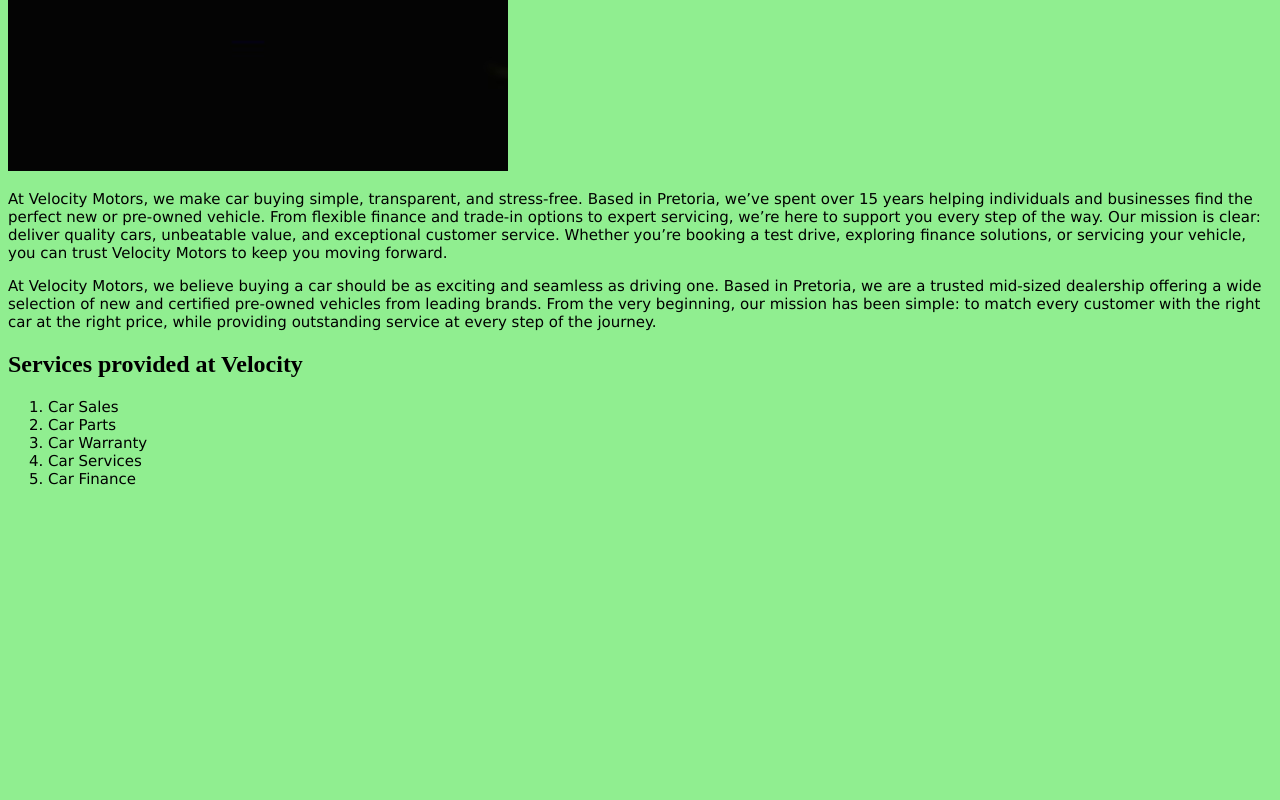
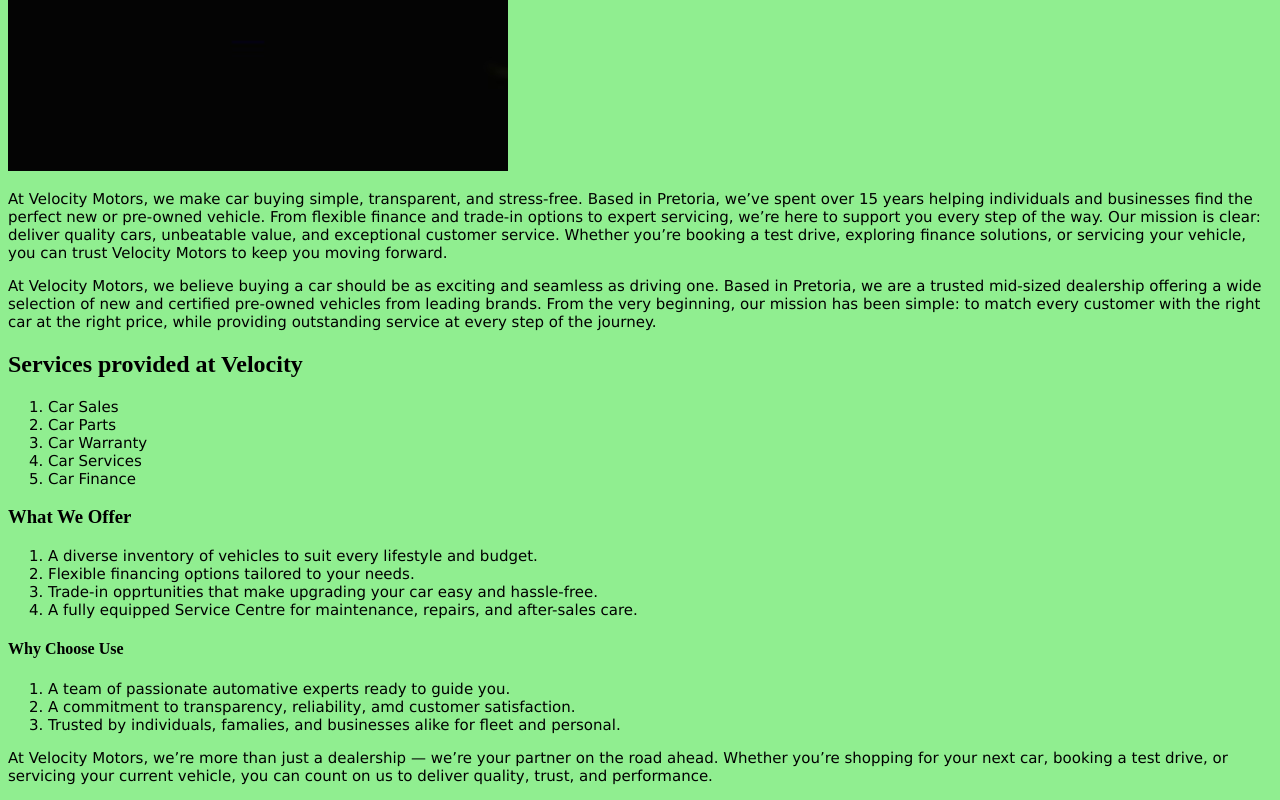
Before and after one commit to sunnyboy-rasebeka/velocitymotors, a plain HTML site: page about.html in a window 1280 px wide. Shown: the part 513-1313 px from the top of the page. Before the commit the page ends 1016 px from the top, so only its background shows below. Drawn offline with Linux system fonts and the light colour scheme.

Commit message:
Content added.

```diff
--- a/about.html
+++ b/about.html
@@ -29,5 +29,28 @@
             <li>Car Services</li>
             <li>Car Finance</li>
         </ol>
+
+        <h3>What We Offer</h3>
+
+        <ol>
+            <li>A diverse inventory of vehicles to suit every lifestyle and budget.</li>
+            <li>Flexible financing options tailored to your needs.</li>
+            <li>Trade-in opprtunities that make upgrading your car easy and hassle-free.</li>
+            <li>A fully equipped Service Centre for maintenance, repairs, and after-sales care.</li>
+
+        </ol>
+
+        <h4>Why Choose Use</h4>
+
+        <ol>
+            <li>A team of passionate automative experts ready to guide you.</li>
+            <li>A commitment to transparency, reliability, amd customer satisfaction.</li>
+            <li>Trusted by individuals, famalies, and businesses alike for fleet and personal.</li>
+
+        </ol>
+
+        <p>At Velocity Motors, we’re more than just a dealership — we’re your partner on the road ahead.
+        Whether you’re shopping for your next car, booking a test drive, or servicing your current vehicle,
+        you can count on us to deliver quality, trust, and performance.</p>
     </body>
 </html>
```
